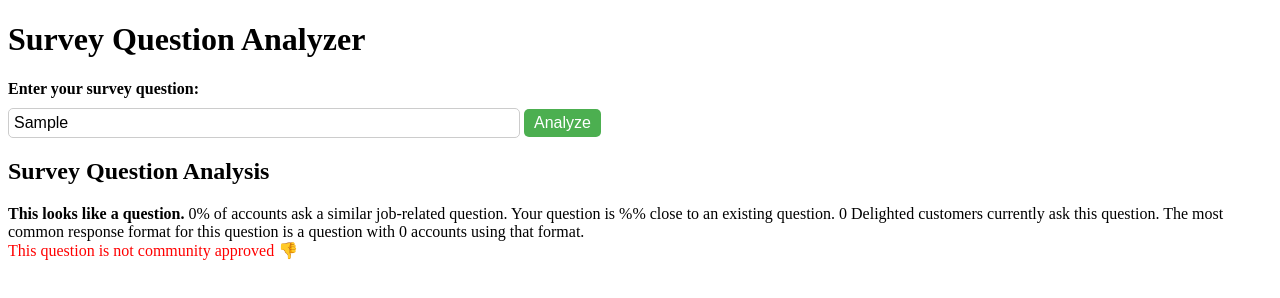
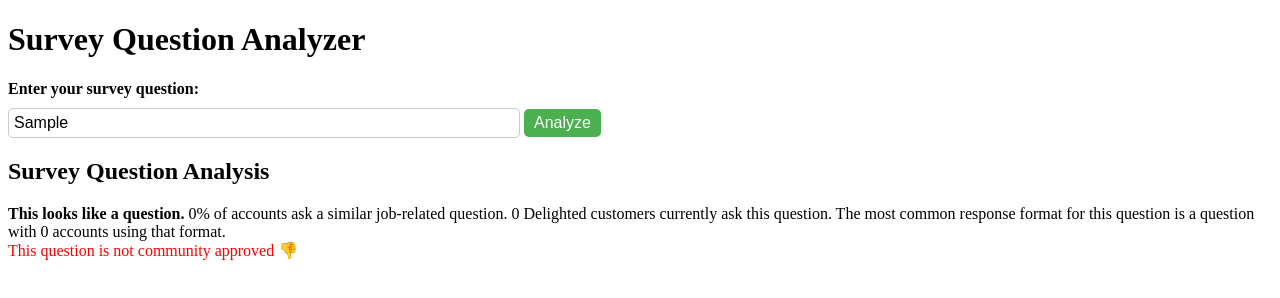
Before and after one commit to SeanMancillas/question-testing, a plain HTML site: page index.html in a window 1280 px wide. Both pictures are taken after typing "Sample" into the empty fields and a click on the button "Analyze". Drawn offline with Linux system fonts and the light colour scheme.

Commit message:
Update index.html

```diff
--- a/index.html
+++ b/index.html
@@ -13,7 +13,7 @@
     <div id="result" style="display: none;">
       <h2>Survey Question Analysis</h2>
       <ul>
-        <li><strong>This looks like a <span style="color: blue;">Product</span> question.</strong> %% of accounts ask a similar job-related question. Your question is %% close to an existing question. %% number of Delighted customers currently ask this question. The most common response format for this question is a %% question with %% accounts using that format.</li>
+        <li><strong>This looks like a <span style="color: blue;">Product</span> question.</strong> %% of accounts ask a similar product-related question. %% Delighted customers currently ask this question. The most common response format for this question is a %% question with %% accounts using that format.</li>
         <li><span style="color: blue;" id="approval-status"></span></li>
       </ul>
     </div>
@@ -24,7 +24,7 @@
         ["How frequently do you use this feature?", 23, 10, 0, 0, 13],
         ["Have you recommended this feature to others?", 4, 2, 1, 1, 0],
         ["Was this feature easy to understand and use?", 2, 0, 0, 0, 2],
-        ["How would you rate the overall quality of this feature?", 43, 20, 20, 1, 2]
+        ["How would you rate the overall quality of this feature?", 63, 20, 20, 1, 2]
       ];
 
       function analyzeQuestion(event) {
@@ -59,7 +59,7 @@
         const resultDiv = document.getElementById("result");
         resultDiv.style.display = "block";
         const resultText = resultDiv.querySelector("ul li:first-child");
-        resultText.innerHTML = `<strong>This looks like a <span style="color: blue;">${questionType}</span> question.</strong> ${similarQuestions}% of accounts ask a similar job-related question. Your question is %% close to an existing question. ${delightedCount} Delighted customers currently ask this question. The most common response format for this question is a ${mostCommonFormat} question with ${formatCount} accounts using that format.`;
+        resultText.innerHTML = `<strong>This looks like a <span style="color: blue;">${questionType}</span> question.</strong> ${similarQuestions}% of accounts ask a similar job-related question. ${delightedCount} Delighted customers currently ask this question. The most common response format for this question is a ${mostCommonFormat} question with ${formatCount} accounts using that format.`;
 
         // Determine community approval status
         const approvalStatus = document.getElementById("approval-status");
```
